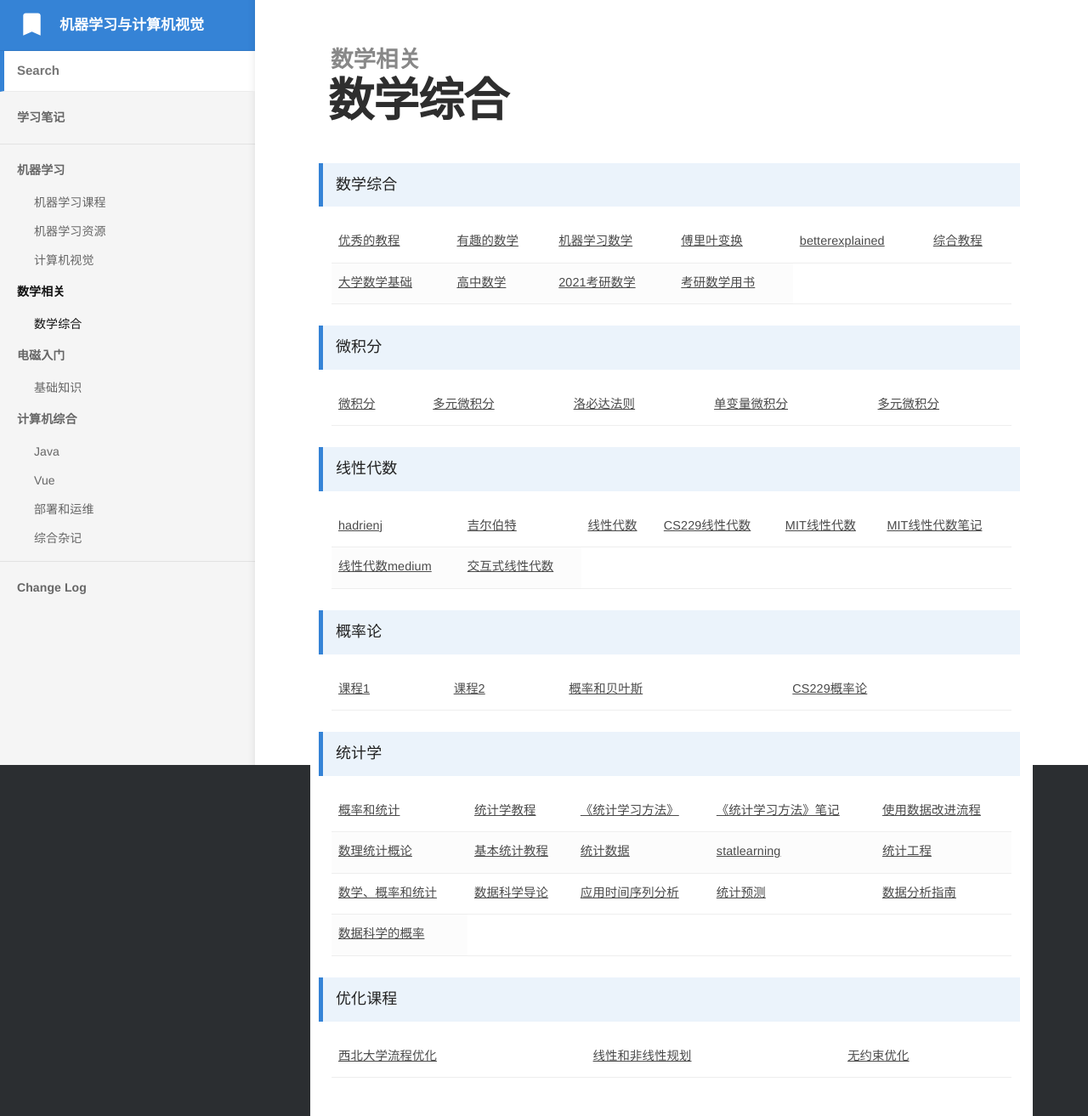
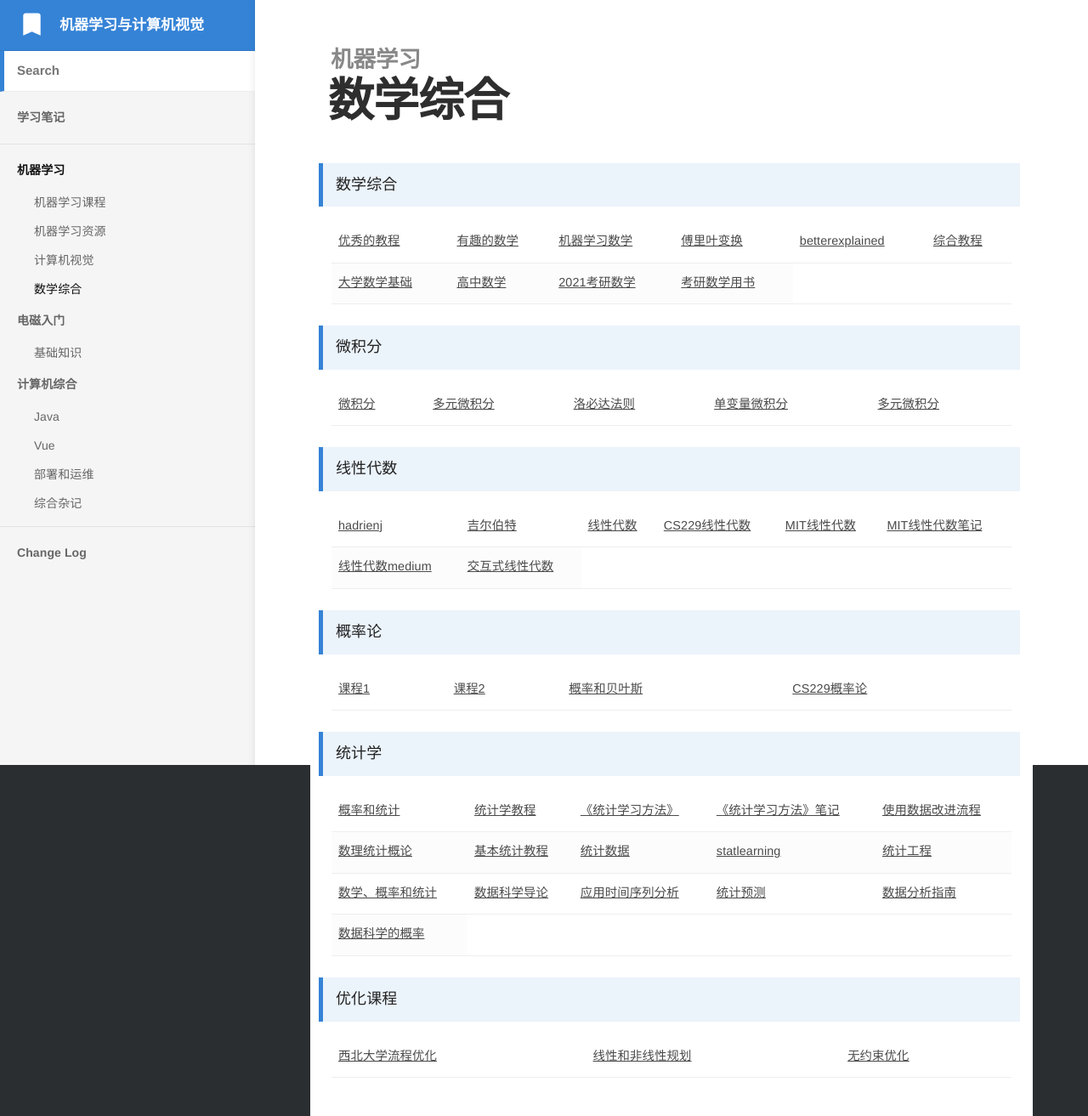
Before and after one commit to bashendixie/Machine_Learning_Notes, a Jekyll site: the page built from _docs/1、机器学习/数学综合.md, in a window 1280 px wide. Shown: the whole page at 85% size. Built offline with Jekyll 4.4.1, drawn with Linux system fonts in a browser that asks for light colours; some web fonts are replaced.

Commit message:
no message

```diff
--- a/_docs/3、数学相关/数学综合.md
+++ b/_docs/1、机器学习/数学综合.md
@@ -1,7 +1,7 @@
 ---
 title: 数学综合
-category: 数学相关
-order: 1
+category: 机器学习
+order: 4
 ---
 
 > 数学综合
```
